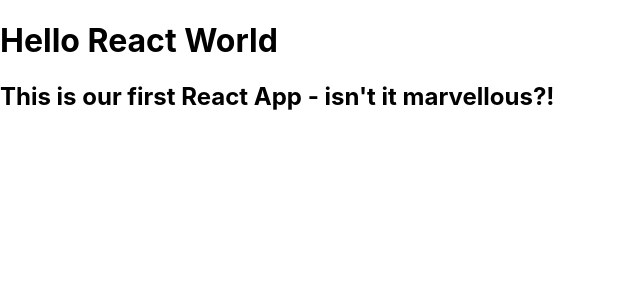
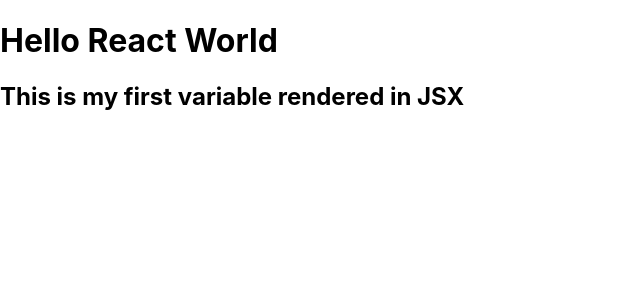
Before and after one commit to FlorianRauchberger/Florian-is-getting-started-with-React, a React (Create React App) app in the folder my-app/: page / in a window 1280 px wide. Shown: the top 300 px of the page, without its empty margins (0-640 px from the left). Built offline with nearby package versions, Linux system fonts and the light colour scheme.

Commit message:
Make things dynamic
code is explained in code
Info: create comments in JSX with {/* */}

```diff
--- a/my-app/src/App.js
+++ b/my-app/src/App.js
@@ -2,13 +2,15 @@
 import React from "react";
 //That's more or less what a component is
 const App = () => {
+  //message holds our message and in return() the {message} shows our message
+  const message = "This is my first variable rendered in JSX";
   //This is what get’s returned from this component
   //Info: <div> <h1> etc. are NOT HTML tags. They are called JSX (JavaScript XML). This basically allows us to mix JavaScript and HTML together ^^
   return (
     <div>
        <h1>Hello React World</h1>
-       <h2>
-             This is our first React App - isn't it marvellous?!
+       <h2> {/* The curly braces tells the compiler that it should execute the code as JavaScript */}
+             {message}
        </h2>
     </div>
   );
```
